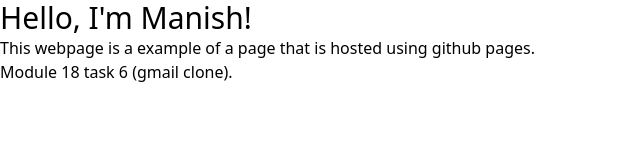
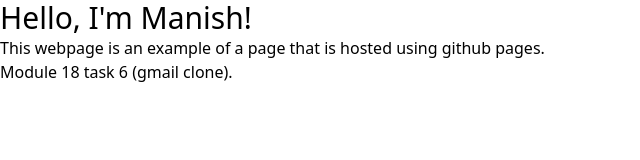
Before and after one commit to nishhcodes/gmail-clone, a plain HTML site: page index.html in a window 1280 px wide. Shown: the full height of the page, 0-640 px from the left. Drawn offline with nearby package versions, Linux system fonts and the light colour scheme.

Commit message:
final changes:

```diff
--- a/index.html
+++ b/index.html
@@ -3,13 +3,13 @@
 <head>
     <meta charset="UTF-8">
     <meta name="viewport" content="width=device-width, initial-scale=1.0">
-    <title>Gamil CLone</title>
+    <title>Gmail CLone</title>
     <script src="https://cdn.tailwindcss.com"></script>
 </head>
 <body>
 
     <h1 class="text-gray-20 text-3xl">Hello, I'm Manish!</h1>
-    <p>This webpage is a example of a page that is hosted using github pages.</p>
+    <p>This webpage is an example of a page that is hosted using github pages.</p>
     <p>Module 18 task 6 (gmail clone).</p>
 
 </body>
```
